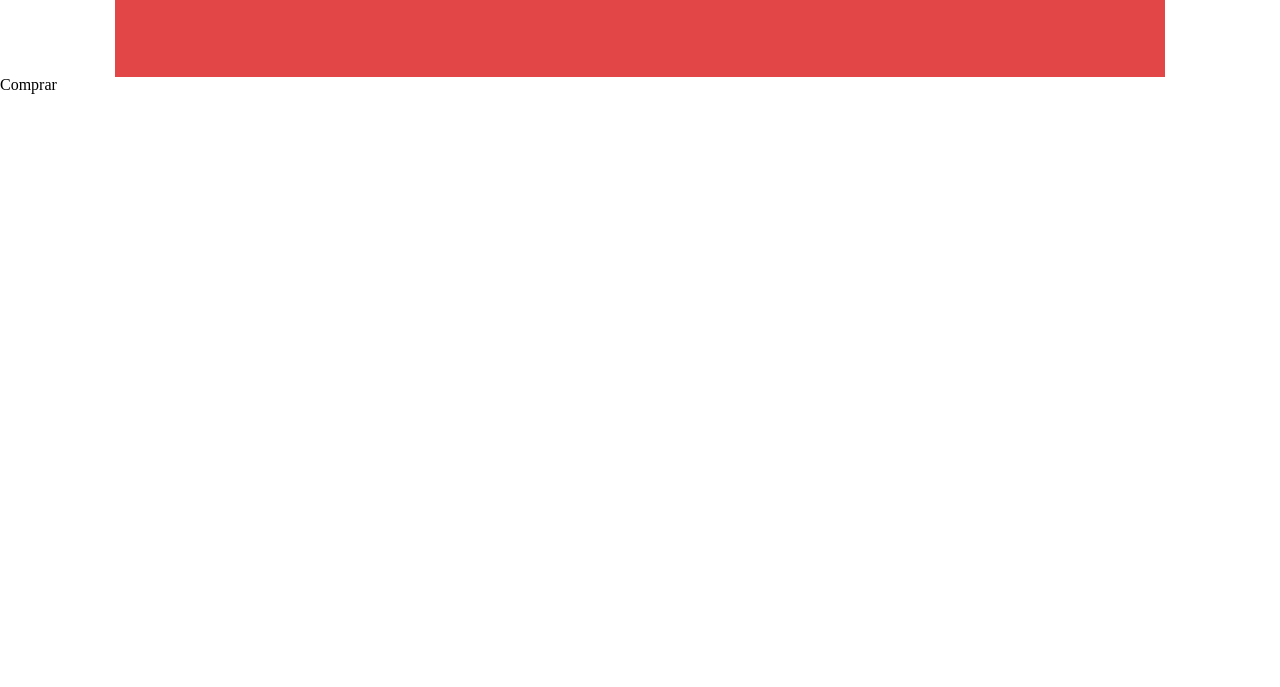
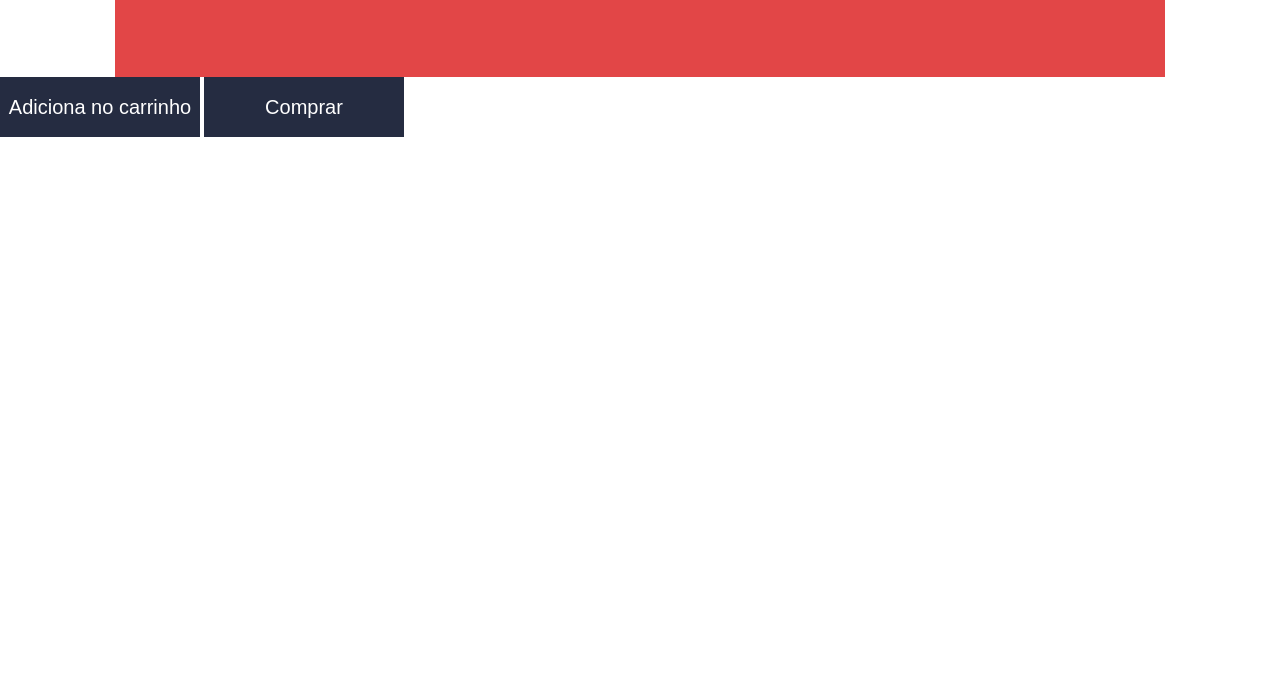
Before and after one commit to FFantasma/loja-fone, a plain HTML site: page index.html in a window 1280 px wide. Shown: the part 113-800 px from the top of the page. Drawn offline with Linux system fonts and the light colour scheme.

Commit message:
Criação dos botões

```diff
--- /dev/null
+++ b/css/button.css
@@ -0,0 +1,12 @@
+.button {
+   display: inline-block;
+   background: #252c41;
+   font-size: 20px;
+   color:  #ffffff;
+   font-family: Arial, "Roboto", sans-serif;
+   width: 200px;
+   height: 60px;
+   line-height: 60px;
+   margin-right: 0px;
+   text-align: center;
+}
--- a/css/header.css
+++ b/css/header.css
@@ -21,4 +21,9 @@ nav {
 a {
   text-decoration: none;
   color: inherit;
+  margin-right: 60px;
 }
+
+.last {
+  margin-right: 0px;
+}
--- a/index.html
+++ b/index.html
@@ -6,19 +6,24 @@
 
         <link rel="stylesheet" href="css/reset.css">
         <link rel="stylesheet" href="css/header.css">
-        <link href="https://fonts.googleapis.com/css?family=Roboto:300,400,700&display=swap" rel="stylesheet">
+        <link rel="stylesheet" href="css/button.css">
+
+        <link rel="stylesheet" href="https://fonts.googleapis.com/css?family=Roboto:300,400,700&display=swap" >
 
     </head>
 
     <body>
         <header> <!-- tag <header> é o cabeçalho da página-->
             <h1>LOGO</h1>
-                <nav>
+                <nav >
                     <a href="http://collabcode.training">Produtos</a>
                     <a href="http://collabcode.training">Serviços</a>
                     <a class="last" href="http://collabcode.training">Carrinho (10)</a>
                 </nav>
         </header>
-          <a class="button" href="comprar.html">Comprar</a>
+
+            <a class="button" href="comprar.html">Adiciona no carrinho</a>
+            <a class="button" href="comprar.html">Comprar</a>
+
     </body>
 </html>
```
Also changed, not shown: comprar.html (+2 -2 lines).
